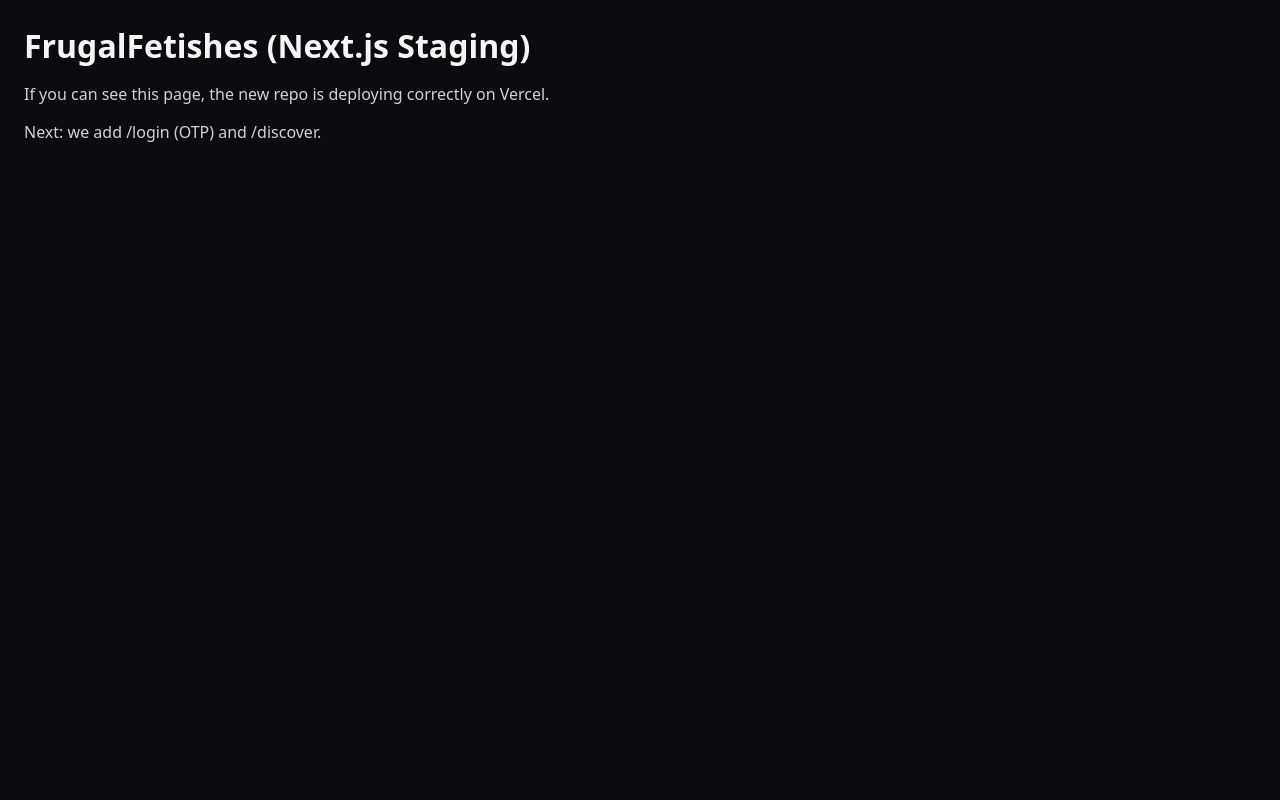
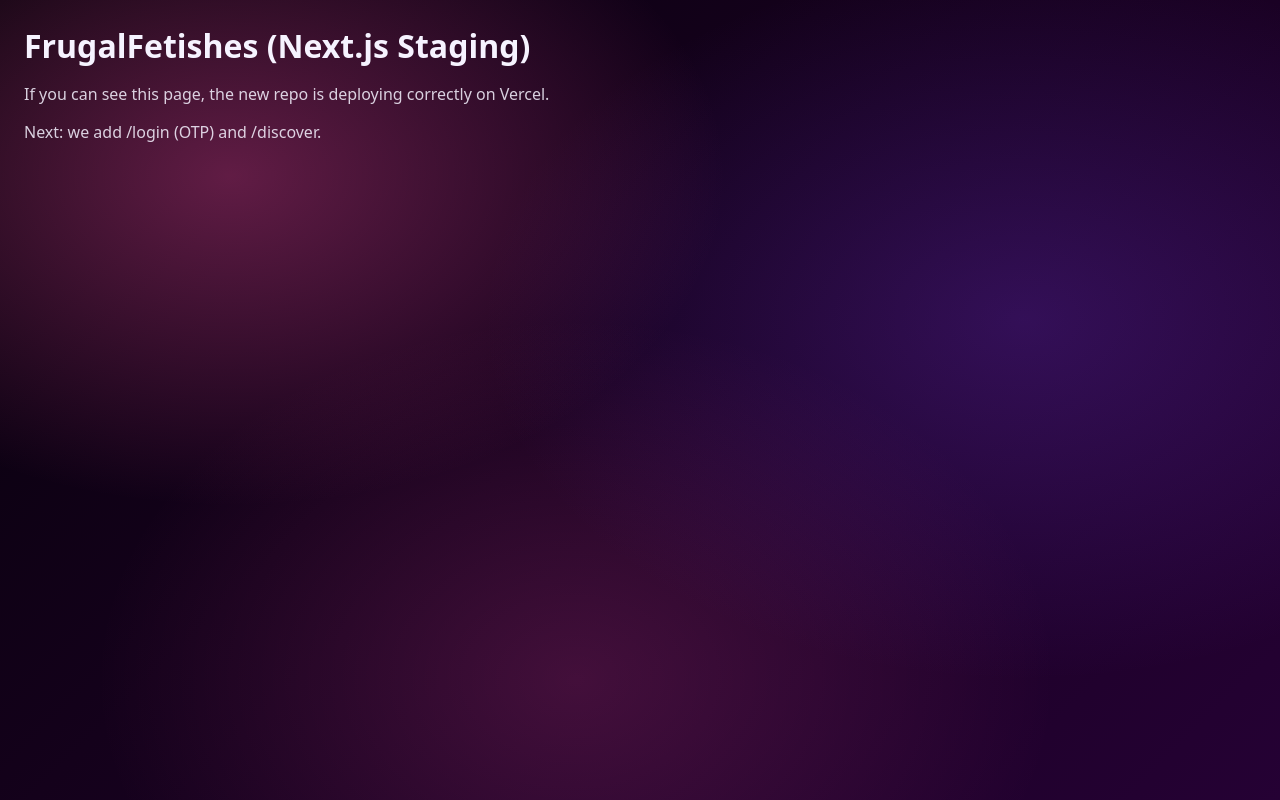
Before and after one commit to FrugalFetishes/frugalfetishes-frontend-next, a Next.js app: page / in a window 1280 px wide. Built offline with nearby package versions, Linux system fonts and the light colour scheme.

Commit message:
Update globals.css

```diff
--- a/src/app/globals.css
+++ b/src/app/globals.css
@@ -1,9 +1,145 @@
-html, body {
-  margin: 0;
-  padding: 0;
-  font-family: system-ui, -apple-system, Segoe UI, Roboto, Helvetica, Arial, sans-serif;
-  background: #0b0c10;
-  color: #f5f5f5;
+:root{
+  --ff-bg0:#05010a;
+  --ff-bg1:#14011b;
+  --ff-bg2:#250134;
+  --ff-accent:#ff4fa3;
+  --ff-accent2:#7c3aed;
+  --ff-text:#f6f3ff;
+  --ff-muted:rgba(246,243,255,.75);
+  --ff-glass:rgba(255,255,255,.08);
+  --ff-glass2:rgba(255,255,255,.12);
+  --ff-border:rgba(255,255,255,.14);
+  --ff-shadow: 0 18px 60px rgba(0,0,0,.55);
 }
 
-a { color: inherit; }
+*{ box-sizing:border-box; }
+html,body{ height:100%; }
+body{
+  margin:0;
+  color:var(--ff-text);
+  font-family: ui-sans-serif, system-ui, -apple-system, Segoe UI, Roboto, Helvetica, Arial, "Apple Color Emoji","Segoe UI Emoji";
+  background:
+    radial-gradient(900px 600px at 18% 22%, rgba(255,79,163,.35), transparent 55%),
+    radial-gradient(900px 600px at 80% 40%, rgba(124,58,237,.25), transparent 60%),
+    radial-gradient(800px 600px at 45% 85%, rgba(255,79,163,.18), transparent 60%),
+    linear-gradient(135deg, var(--ff-bg0) 0%, var(--ff-bg1) 40%, var(--ff-bg2) 100%);
+  background-attachment: fixed;
+}
+
+/* Shared layout */
+.ff-app{
+  min-height:100%;
+  display:flex;
+  flex-direction:column;
+}
+
+.ff-header{
+  position:sticky;
+  top:0;
+  z-index:50;
+  backdrop-filter: blur(12px);
+  background: rgba(10, 4, 16, .55);
+  border-bottom: 1px solid var(--ff-border);
+}
+
+.ff-header-inner{
+  max-width: 1100px;
+  margin: 0 auto;
+  padding: 14px 18px;
+  display:flex;
+  align-items:center;
+  justify-content:space-between;
+  gap:14px;
+}
+
+.ff-brand{
+  display:flex;
+  align-items:center;
+  gap:10px;
+  min-width:0;
+}
+
+.ff-brand img{
+  height:44px;
+  width:auto;
+  display:block;
+  filter: drop-shadow(0 10px 25px rgba(0,0,0,.45));
+}
+
+.ff-nav{
+  display:flex;
+  align-items:center;
+  gap:10px;
+  flex-wrap:wrap;
+  justify-content:flex-end;
+}
+
+.ff-link{
+  text-decoration:none;
+  color: var(--ff-muted);
+  padding: 8px 10px;
+  border-radius: 999px;
+  border: 1px solid transparent;
+}
+.ff-link:hover{
+  color: var(--ff-text);
+  border-color: rgba(255,255,255,.18);
+  background: rgba(255,255,255,.06);
+}
+
+.ff-page{
+  max-width:1100px;
+  width:100%;
+  margin: 0 auto;
+  padding: 22px 18px 40px;
+}
+
+/* Buttons + inputs */
+.ff-btn{
+  appearance:none;
+  border: 1px solid rgba(255,255,255,.16);
+  color: var(--ff-text);
+  background: rgba(255,255,255,.06);
+  border-radius: 12px;
+  padding: 10px 14px;
+  cursor:pointer;
+  transition: transform .08s ease, background .15s ease, border-color .15s ease;
+  box-shadow: 0 10px 28px rgba(0,0,0,.25);
+}
+.ff-btn:hover{
+  background: rgba(255,255,255,.10);
+  border-color: rgba(255,255,255,.22);
+}
+.ff-btn:active{ transform: translateY(1px); }
+
+.ff-btn-primary{
+  border: none;
+  background: linear-gradient(90deg, rgba(255,79,163,.95) 0%, rgba(124,58,237,.9) 100%);
+}
+.ff-btn-primary:hover{
+  filter: brightness(1.05);
+}
+
+.ff-input{
+  width:100%;
+  padding: 12px 12px;
+  border-radius: 12px;
+  border: 1px solid rgba(255,255,255,.16);
+  background: rgba(0,0,0,.25);
+  color: var(--ff-text);
+  outline:none;
+}
+.ff-input::placeholder{ color: rgba(246,243,255,.55); }
+.ff-input:focus{
+  border-color: rgba(255,79,163,.55);
+  box-shadow: 0 0 0 4px rgba(255,79,163,.18);
+}
+
+/* Subtle glass panel */
+.ff-panel{
+  background: linear-gradient(180deg, rgba(255,255,255,.10) 0%, rgba(255,255,255,.06) 100%);
+  border: 1px solid rgba(255,255,255,.14);
+  border-radius: 20px;
+  box-shadow: var(--ff-shadow);
+  backdrop-filter: blur(16px);
+}
```
